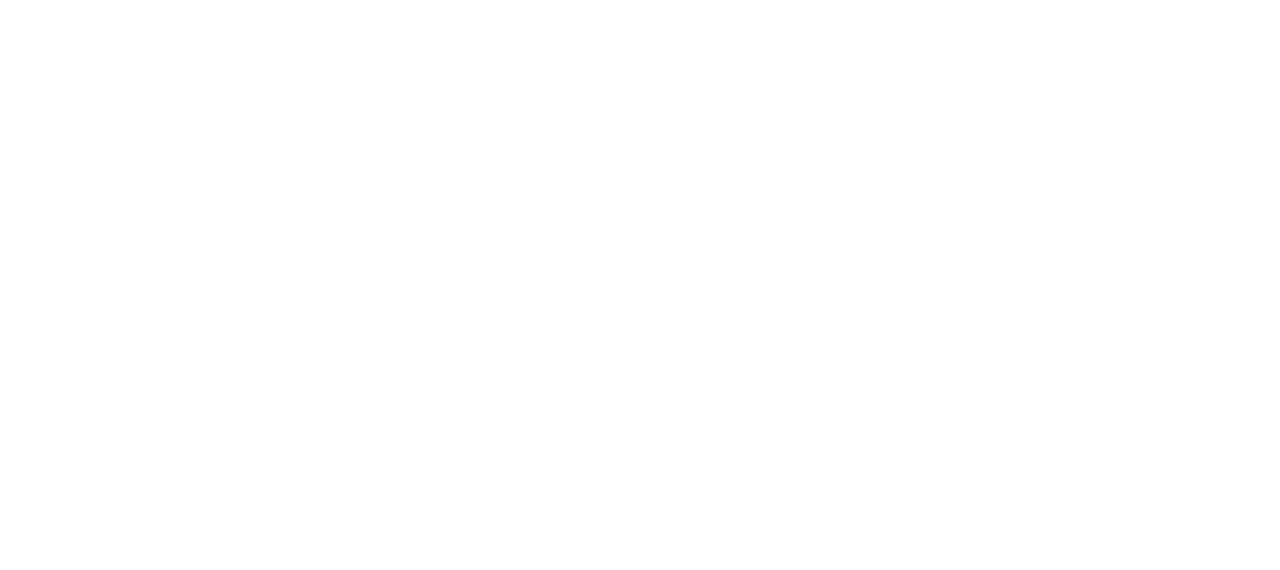
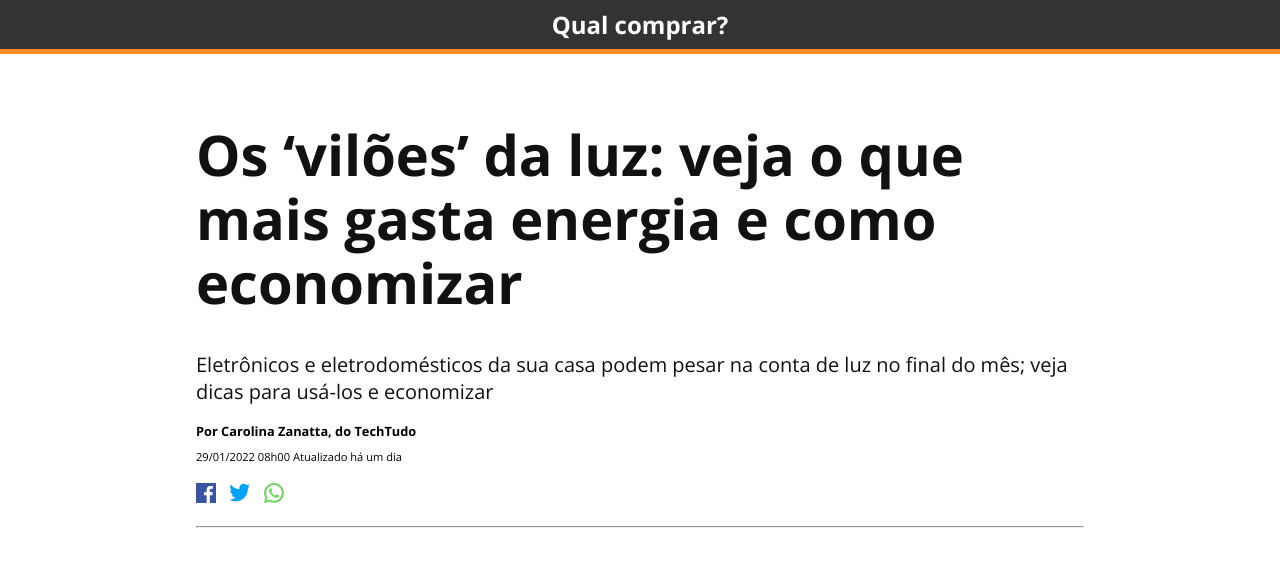
Before and after one commit to leehsantos13/Pagina-de-Noticia, a plain HTML site: page Index.html in a window 1280 px wide. Drawn offline with nearby package versions, Linux system fonts and the light colour scheme.

Commit message:
Adicionando CSS, IMAGENS E HEADER

```diff
--- a/Index.html
+++ b/Index.html
@@ -3,10 +3,48 @@
 <head>
     <meta charset="UTF-8">
     <meta http-equiv="X-UA-Compatible" content="IE=edge">
+    <link rel="stylesheet" href="./style.css">
     <meta name="viewport" content="width=device-width, initial-scale=1.0">
-    <title>Document</title>
+    <link rel="preconnect" href="https://fonts.googleapis.com">
+    <link rel="preconnect" href="https://fonts.gstatic.com" crossorigin>
+    <link href="https://fonts.googleapis.com/css2?family=Open+Sans:wght@300;400;500;700&display=swap" rel="stylesheet">
+    <title>Qual comprar</title>
 </head>
 <body>
-
+    <div class="top-bar">Qual comprar?</div>
+    <div class="container">
+        <div class="header">
+            <h1 class="headline">Os ‘vilões’ da luz: veja o
+                que mais
+                gasta energia e como
+                economizar</h1>
+                <h2 class="subtitle">
+                    Eletrônicos e eletrodomésticos da sua casa podem
+                    pesar na conta de luz no final do mês; veja dicas para usá-los e economizar
+                </h2>
+                <div>
+                    <div class="author">
+                        Por Carolina Zanatta, do TechTudo
+                    </div>
+                    <small>
+                        <sub>
+                            29/01/2022 08h00 Atualizado há um dia
+                        </sub>
+                    </small>
+                </div>
+                <div class="social-icons">
+                    <a href="">
+                        <img class="social-icon" src="./images/facebook.png" alt="Facebook">
+                    </a>
+                    <a href="">
+                        <img class="social-icon" src="./images/twitter.png" alt="Twitter">
+                    </a>
+                    <a href="">
+                        <img class="social-icon" src="./images/whatsapp.png" alt="whatsapp">
+                    </a>
+                </div>
+                <hr>
+        </div>
+    </div>
 </body>
 </html>
--- /dev/null
+++ b/style.css
@@ -0,0 +1,53 @@
+body{
+    font-family: 'Open Sans';
+    margin: 0;
+    padding: 0;
+}
+h1, h2{
+    color: #111;
+}
+
+
+.top-bar{
+    background-color: #333;
+    color:white;
+    font-size: 24px;
+    font-weight: bold;
+    text-align: center;
+    padding: 8px;
+    border-bottom: 5px solid #fd8a24;
+}
+
+.container{
+    max-width: 888px;
+    margin:auto;
+    padding: 30px;
+
+}
+
+.headline{
+    font-size: 56px;
+    line-height: 64px;
+
+}
+.subtitle{
+    font-weight: 400;
+    font-size: 20px;
+}
+
+.author{
+    font-weight: bold;
+    font-size: 0.8em;
+}
+
+.social-icons{
+    margin-top: 10px;
+}
+
+.social-icon{
+width: 20px;
+padding: 10px 10px 10px 0;
+}
+a{
+    text-decoration: none;
+}
```
Also changed, not shown: images/facebook.png (added), images/geladeira.png (added), images/moedas.png (added), images/twitter.png (added), images/whatsapp.png (added).
